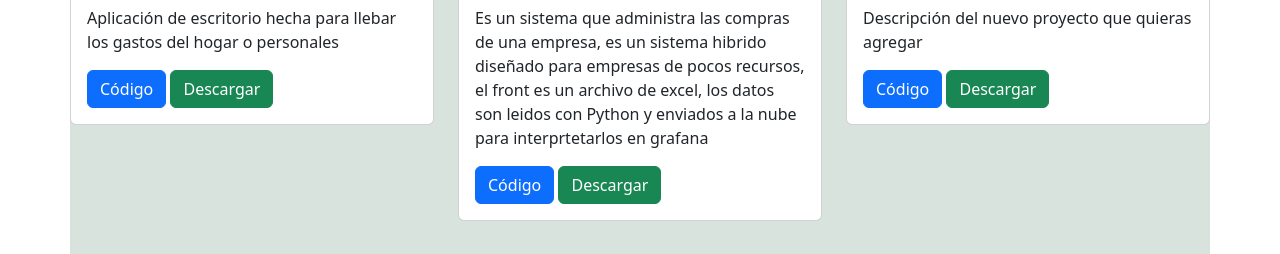
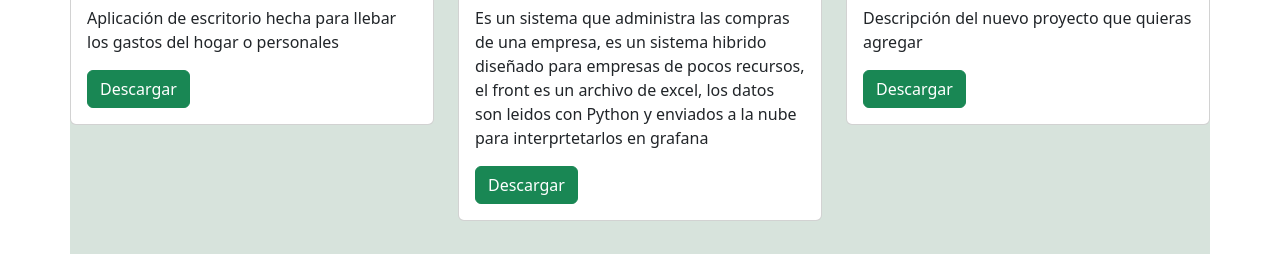
Before and after one commit to andresmcand/mi-portafolio, a React (Create React App) app: page / in a window 1280 px wide. Shown: the part 1622-1876 px from the top of the page. Built offline with nearby package versions, Linux system fonts and the light colour scheme.

Commit message:
Actualización del portafolio con cambios en [X]

```diff
--- a/src/components/Projects.js
+++ b/src/components/Projects.js
@@ -1,10 +1,9 @@
-import React from 'react';
+import React, { useState } from 'react';
 import logoHome from '../assets/home.png';
-import logoNuevo from '../assets/home.png';
 import logoNuevo2 from '../assets/home.png';
-import { Card, Button, Container, Row, Col } from 'react-bootstrap';
+import CompraNetIMG from '../assets/CompraNet.png';
+import { Card, Button, Container, Row, Col, Modal } from 'react-bootstrap';
 import '../styles/ProjectCard.css';
-
 
 const projects = [
   {
@@ -12,28 +11,35 @@ const projects = [
     description: "Aplicación de escritorio hecha para llebar los gastos del hogar o personales",
     imgUrl: logoHome,
     github: "https://github.com/tuusuario/proyecto1",
-    download: "https://link-descarga.com/app1"
+    download: "modal"
   },
-
   {
     title: "CompraNet Cloud",
     description: "Es un sistema que administra las compras de una empresa, es un sistema hibrido diseñado para empresas de pocos recursos, el front es un archivo de excel, los datos son leidos con Python y enviados a la nube para interprtetarlos en grafana",
-    imgUrl: logoNuevo,
+    imgUrl: CompraNetIMG,
     github: "https://github.com/tuusuario/proyecto2",
-    download: "https://link-descarga.com/app2"
+    download: "modal"
   },
-
-   {
+  {
     title: "Nuevo Proyecto",
     description: "Descripción del nuevo proyecto que quieras agregar",
     imgUrl: logoNuevo2,
     github: "https://github.com/tuusuario/proyecto2",
-    download: "https://link-descarga.com/app2"
+    download: "modal"
   },
-  // agrega más proyectos aquí
 ];
 
 function Projects() {
+  const [showModal, setShowModal] = useState(false);
+
+  const handleDownloadClick = (download) => {
+    if (download === "modal") {
+      setShowModal(true);
+    } else {
+      window.open(download, "_blank");
+    }
+  };
+
   return (
     <Container id="projects" className="my-5" style={{ backgroundColor: '#d7e3dc', padding: '4rem 0' }}>
       <h2 className="text-center mb-4">Mis Proyectos</h2>
@@ -45,16 +51,34 @@ function Projects() {
               <Card.Body>
                 <Card.Title>{proj.title}</Card.Title>
                 <Card.Text>{proj.description}</Card.Text>
-                <Button variant="primary" href={proj.github} target="_blank">Código</Button>{' '}
-                <Button variant="success" href={proj.download} target="_blank">Descargar</Button>
+                {/* <Button variant="primary" href={proj.github} target="_blank">Código</Button>{' '} */}
+                <Button
+                  variant="success"
+                  onClick={() => handleDownloadClick(proj.download)}
+                >
+                  Descargar
+                </Button>
               </Card.Body>
             </Card>
           </Col>
         ))}
       </Row>
+
+      {/* Modal */}
+      <Modal show={showModal} onHide={() => setShowModal(false)} centered>
+        <Modal.Header closeButton>
+          <Modal.Title>Contacto necesario</Modal.Title>
+        </Modal.Header>
+        <Modal.Body>
+          Para obtener esta aplicación, por favor ponte en contacto con el administrador del sitio.
+        </Modal.Body>
+        <Modal.Footer>
+          <Button variant="secondary" onClick={() => setShowModal(false)}>
+            Cerrar
+          </Button>
+        </Modal.Footer>
+      </Modal>
     </Container>
-
-
   );
 }
 
```
Also changed, not shown: 1 other file (tests, documents, lock files or other folders).
